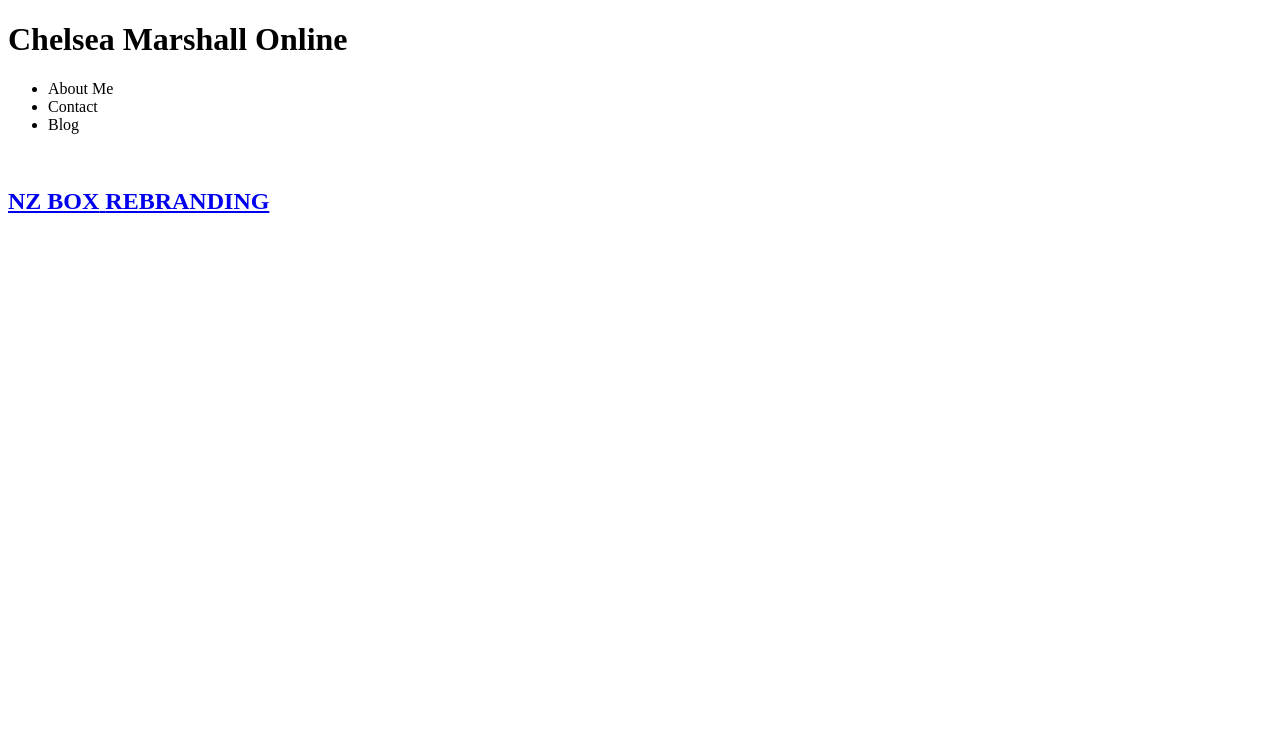
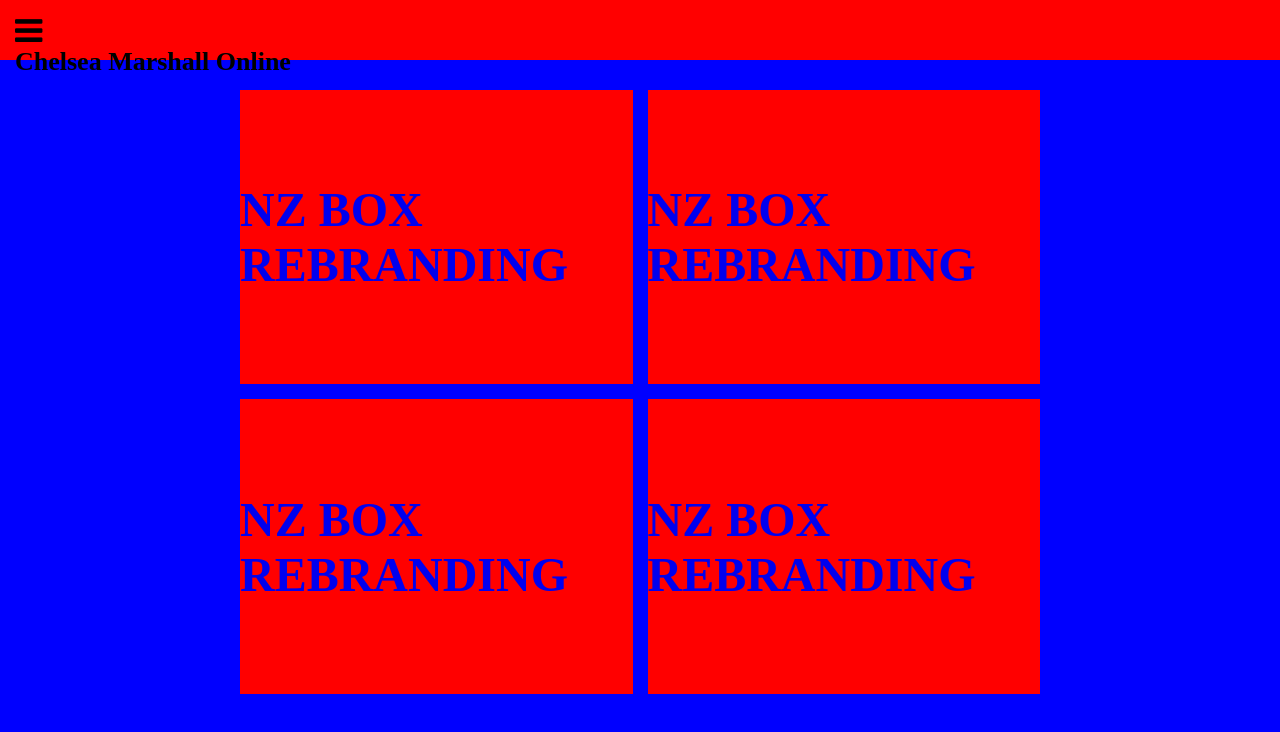
Before and after one commit to juliandv/chelseamarshall.online, a plain HTML site: page index.html in a window 1280 px wide. Drawn offline with Linux system fonts and the light colour scheme.

Commit message:
Add header, add body portfolio cards

```diff
--- a/css/style.css
+++ b/css/style.css
@@ -0,0 +1,90 @@
+* {
+  margin: 0;
+  padding: 0;
+  box-sizing: border-box;
+}
+
+
+body {
+	width: 100%;
+	font-size: 16px;
+}
+
+/*HEADER START*/
+header {
+	padding: 15px;
+	margin-bottom: 30px;
+	background: red;
+	height: 60px;
+}
+
+.header-nav-toggle {
+	color: #000;
+}
+
+.header-title {
+	font-size: 13px;
+}
+#header-accordian-content {
+	display: none;
+	position: relative;
+	z-index: 100;
+}
+.header-nav a {
+	background: lightBlue;
+	display: block;
+	width: 100%;
+	padding: 15px 15px;
+}
+/*HEADER END*/
+
+
+main {
+	max-width: 800px;
+	margin: 0 auto;
+}
+
+.portfolio-items-grid {
+	display: grid;
+    grid-template-columns: repeat(1, 1fr);
+    column-gap: 15px;
+	grid-row-gap: 15px;
+}
+
+.grid-item {
+	display: block;
+	background-color: red;
+	width: 100%;
+	padding-top: 75%; /* 1:1 Aspect Ratio */
+	position: relative; /* If you want text inside of it */
+}
+
+/* If you want text inside of the container */
+.grid-item-inner {
+	position: absolute;
+	top: 0;
+	left: 0;
+	bottom: 0;
+	right: 0;
+	display: flex;
+	align-items: center;
+	justify-content: center;
+	font-size: 5vw;
+	background-size: cover;
+	background-position: center;
+}
+
+
+
+/*DESKTOP*/
+@media only screen and (min-width: 750px) {
+  body {
+    background-color: blue;
+  }
+	.portfolio-items-grid {
+		grid-template-columns: repeat(2, 1fr);
+	}
+	.grid-item-inner {
+		font-size: 2.5vw;
+	}
+}
--- a/index.html
+++ b/index.html
@@ -8,26 +8,54 @@
 	<meta name="description" content="Chelsea Marshall Online">
 	<link rel="stylesheet" href="css/style.css?v=1.0">
 	<link rel="stylesheet" href="https://cdnjs.cloudflare.com/ajax/libs/font-awesome/4.7.0/css/font-awesome.min.css">
+
 </head>
 
 <body>
 
 	<header>
-		<div class="title">
+
+	  <a href="javascript:void(0);" class="icon" onclick="toggleHeaderNav()">
+		<i class="header-nav-toggle fa fa-bars fa-2x"></i>
+	  </a>
+
+		<div class="header-title">
 			<h1>Chelsea Marshall Online</h1>
 		</div>
-		<ul>
-			<li>About Me</li>
-			<li>Contact</li>
-			<li>Blog</li>
-		</ul>
+		<div id="header-accordian-content">
+			<div class="header-nav">
+				<a href="#">About Me</a>
+				<a href="#">Contact</a>
+				<a href="#">Blog</a>
+			</div>
+			<div class="header-social">
+				LinkedIn / Instagram / Twitter
+			</div>
+		</div>
+
 	</header>
 
 	<main>
 		<section class="portfolio-items-grid">
 			<a href="#" class="grid-item">
-				<img src="">
-				<h2><span>NZ BOX</span> 	<span>REBRANDING</span></h2>
+				<div class="grid-item-inner" style="background-image: url('#');">
+					<h2>NZ BOX <span>REBRANDING</span></h2>
+				</div>
+			</a>
+			<a href="#" class="grid-item">
+				<div class="grid-item-inner" style="background-image: url('#');">
+					<h2>NZ BOX <span>REBRANDING</span></h2>
+				</div>
+			</a>
+			<a href="#" class="grid-item">
+				<div class="grid-item-inner" style="background-image: url('#');">
+					<h2>NZ BOX <span>REBRANDING</span></h2>
+				</div>
+			</a>
+			<a href="#" class="grid-item">
+				<div class="grid-item-inner" style="background-image: url('#');">
+					<h2>NZ BOX <span>REBRANDING</span></h2>
+				</div>
 			</a>
 		</section>
 	</main>
--- a/js/script.js
+++ b/js/script.js
@@ -0,0 +1,8 @@
+function toggleHeaderNav() {
+  var x = document.getElementById("header-accordian-content");
+  if (x.style.display === "block") {
+    x.style.display = "none";
+  } else {
+    x.style.display = "block";
+  }
+}
```
